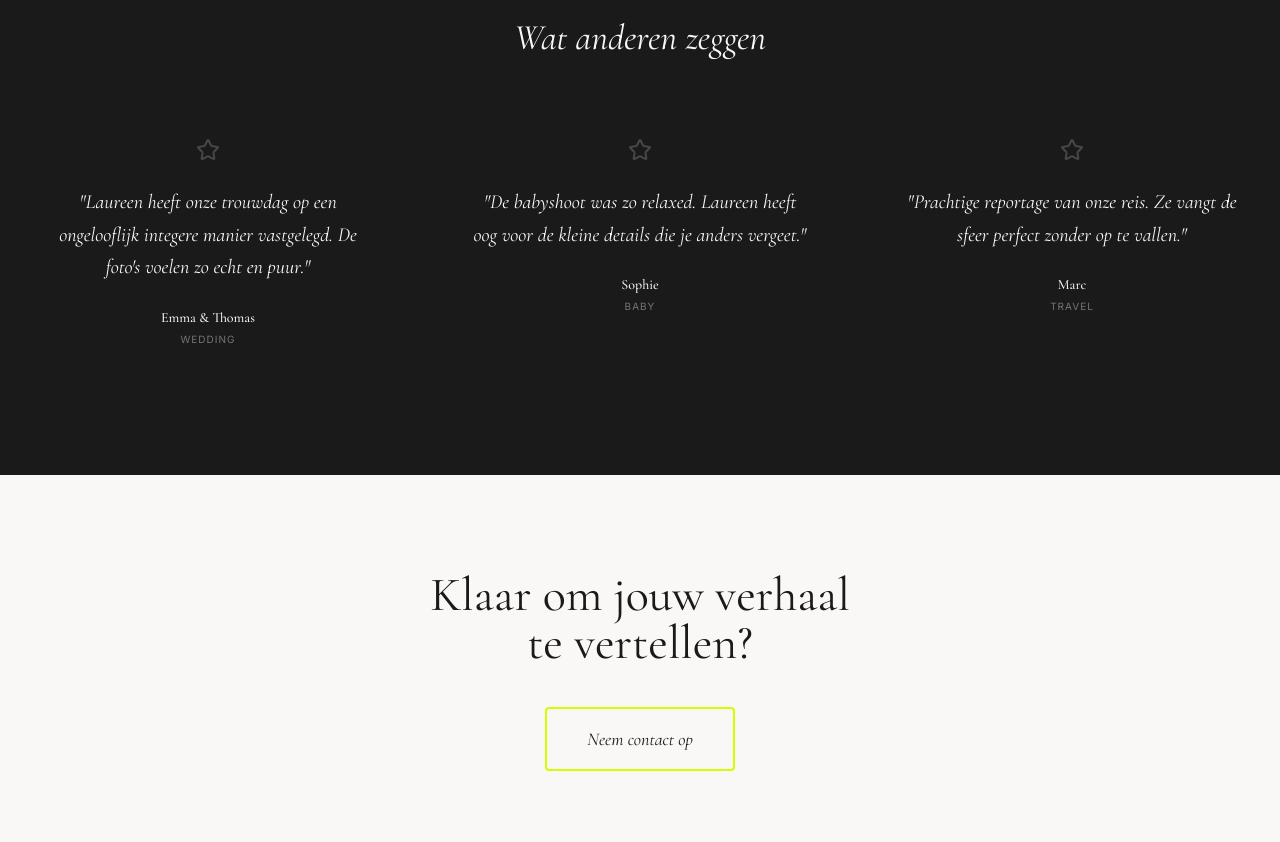
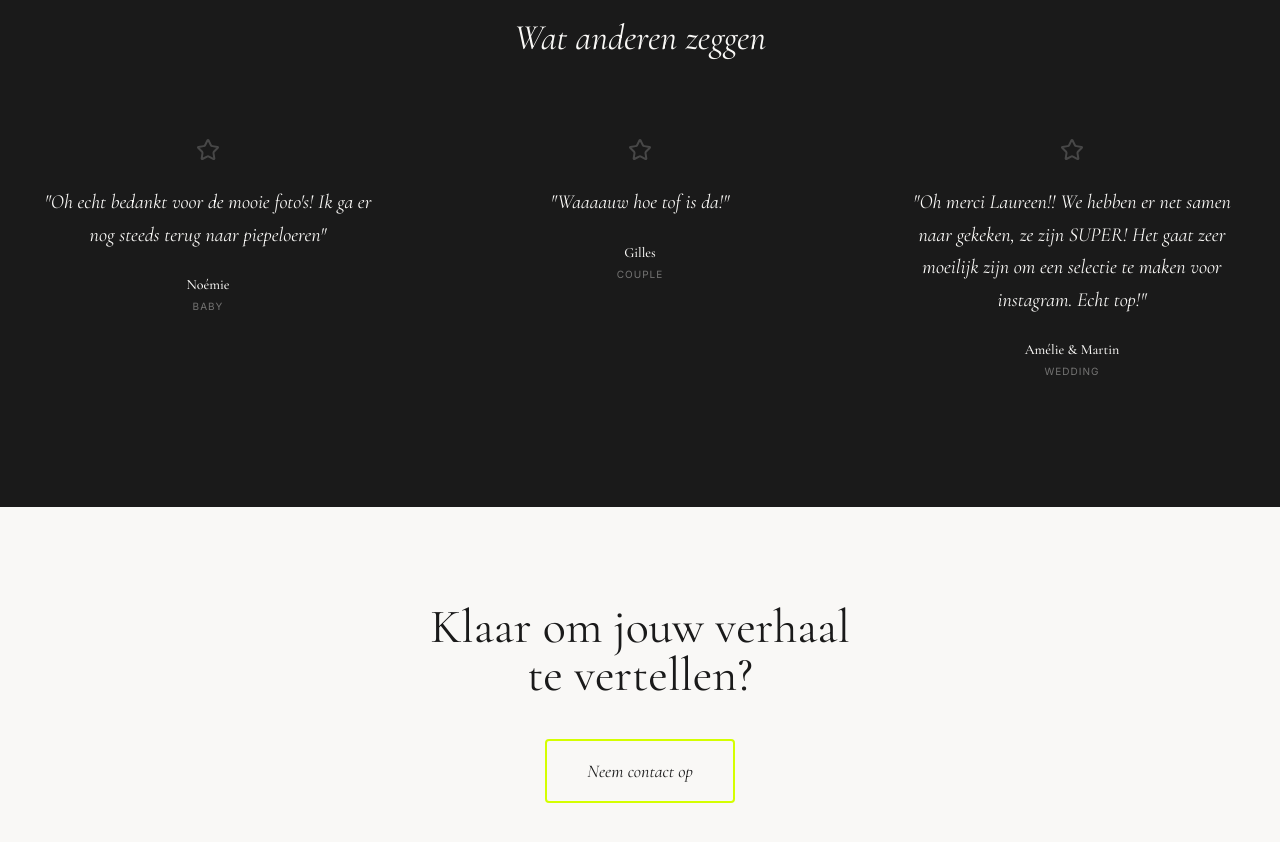
Before and after one commit to LaureenRatinckx/photography, a React (Vite) app: page / in a window 1280 px wide. Shown: the part 1640-2482 px from the top of the page. Built offline with nearby package versions, Linux system fonts and the light colour scheme; no server answers; the database is empty.

Commit message:
Update Home.tsx

```diff
--- a/src/pages/Home.tsx
+++ b/src/pages/Home.tsx
@@ -8,19 +8,19 @@ import { format } from 'date-fns';
 
 const testimonials = [
   {
-    name: "Emma & Thomas",
-    text: "Laureen heeft onze trouwdag op een ongelooflijk integere manier vastgelegd. De foto's voelen zo echt en puur.",
-    category: "Wedding"
-  },
-  {
-    name: "Sophie",
-    text: "De babyshoot was zo relaxed. Laureen heeft oog voor de kleine details die je anders vergeet.",
+    name: "Noémie",
+    text: "Oh echt bedankt voor de mooie foto's! Ik ga er nog steeds terug naar piepeloeren",
     category: "Baby"
   },
   {
-    name: "Marc",
-    text: "Prachtige reportage van onze reis. Ze vangt de sfeer perfect zonder op te vallen.",
-    category: "Travel"
+    name: "Gilles",
+    text: "Waaaauw hoe tof is da!",
+    category: "Couple"
+  },
+  {
+    name: "Amélie & Martin",
+    text: "Oh merci Laureen!! We hebben er net samen naar gekeken, ze zijn SUPER! Het gaat zeer moeilijk zijn om een selectie te maken voor instagram. Echt top!",
+    category: "Wedding"
   }
 ];
 
```
